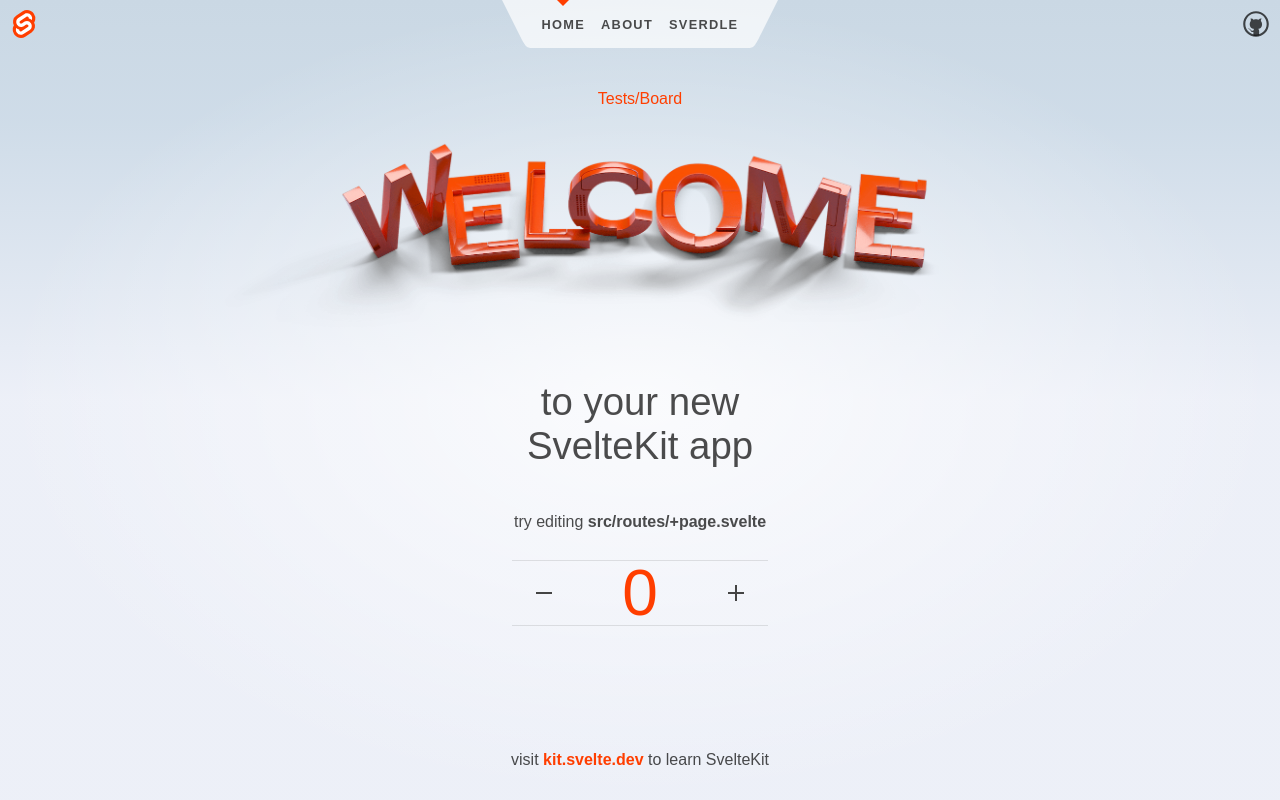
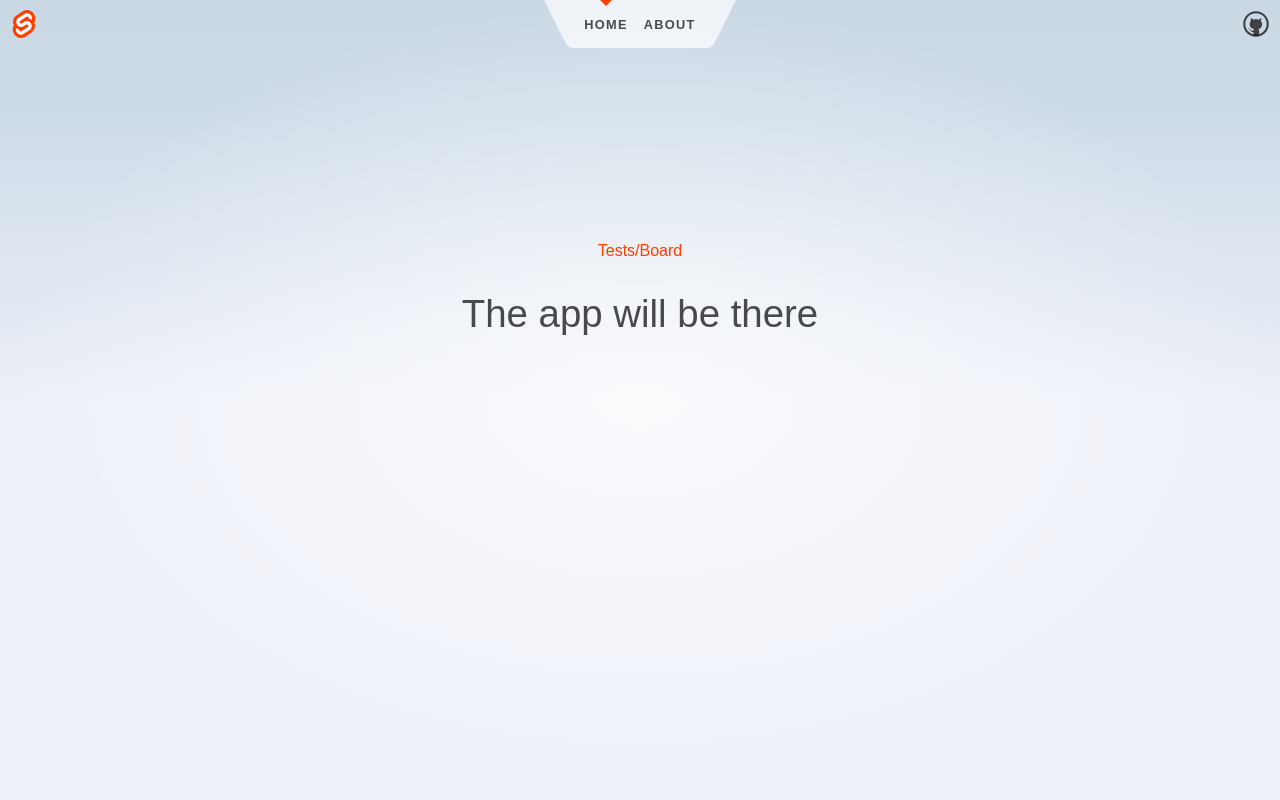
Before and after one commit to cognominal/polyforms, a SvelteKit app: page / in a window 1280 px wide. Built offline with nearby package versions, Linux system fonts and the light colour scheme.

Commit message:
making this app my own
Supressed link to sverdle but kept sverdle that may still be a model.
Some new blurb on the landing page.
The github icon links to my repo

```diff
--- a/src/routes/+layout.svelte
+++ b/src/routes/+layout.svelte
@@ -10,9 +10,6 @@
 		<slot />
 	</main>
 
-	<footer>
-		<p>visit <a href="https://kit.svelte.dev">kit.svelte.dev</a> to learn SvelteKit</p>
-	</footer>
 </div>
 
 <style>
--- a/src/routes/+page.svelte
+++ b/src/routes/+page.svelte
@@ -1,7 +1,4 @@
 <script>
-	import Counter from './Counter.svelte';
-	import welcome from '$lib/images/svelte-welcome.webp';
-	import welcome_fallback from '$lib/images/svelte-welcome.png';
 </script>
 
 <svelte:head>
@@ -12,21 +9,8 @@
 <section>
 	<div><a href="Tests/Board">Tests/Board</a></div>
 	<h1>
-		<span class="welcome">
-			<picture>
-				<source srcset={welcome} type="image/webp" />
-				<img src={welcome_fallback} alt="Welcome" />
-			</picture>
-		</span>
-
-		to your new<br />SvelteKit app
+		The app will be there
 	</h1>
-
-	<h2>
-		try editing <strong>src/routes/+page.svelte</strong>
-	</h2>
-
-	<Counter />
 </section>
 
 <style>
@@ -42,19 +26,5 @@
 		width: 100%;
 	}
 
-	.welcome {
-		display: block;
-		position: relative;
-		width: 100%;
-		height: 0;
-		padding: 0 0 calc(100% * 495 / 2048) 0;
-	}
 
-	.welcome img {
-		position: absolute;
-		width: 100%;
-		height: 100%;
-		top: 0;
-		display: block;
-	}
 </style>
--- a/src/routes/Header.svelte
+++ b/src/routes/Header.svelte
@@ -22,9 +22,6 @@
 			<li aria-current={$page.url.pathname === '/about' ? 'page' : undefined}>
 				<a href="/about">About</a>
 			</li>
-			<li aria-current={$page.url.pathname.startsWith('/sverdle') ? 'page' : undefined}>
-				<a href="/sverdle">Sverdle</a>
-			</li>
 		</ul>
 		<svg viewBox="0 0 2 3" aria-hidden="true">
 			<path d="M0,0 L0,3 C0.5,3 0.5,3 1,2 L2,0 Z" />
@@ -32,7 +29,7 @@
 	</nav>
 
 	<div class="corner">
-		<a href="https://github.com/sveltejs/kit">
+		<a href="https://github.com/cognominal/polyforms">
 			<img src={github} alt="GitHub" />
 		</a>
 	</div>
```
Also changed, not shown: src/routes/about/+page.svelte (+3 -15 lines).
